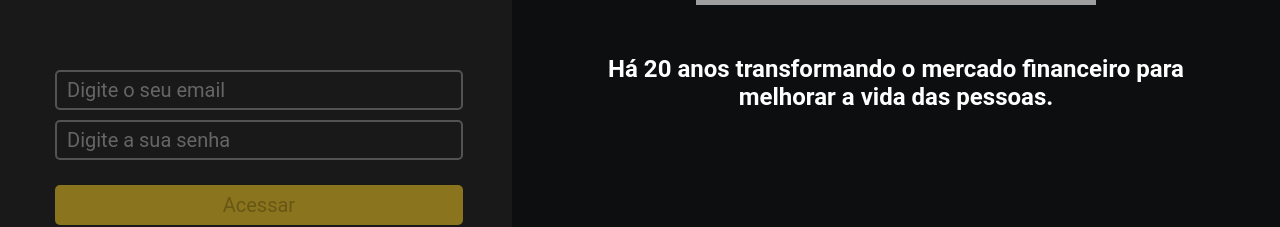
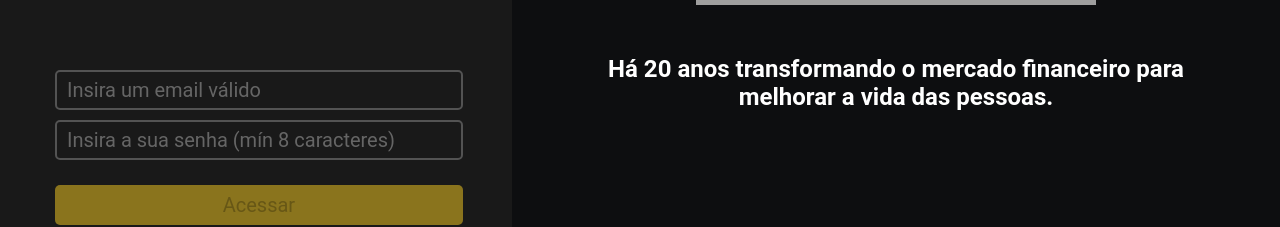
Before and after one commit to AmorimTorres/xp-app, a React (Create React App) app: page / in a window 1280 px wide. Shown: the part 425-652 px from the top of the page. Built offline with nearby package versions, Linux system fonts and the light colour scheme; grey boxes are pictures that could not be loaded.

Commit message:
REFAC: detail in password input placeholder

```diff
--- a/src/Pages/Login/Login.jsx
+++ b/src/Pages/Login/Login.jsx
@@ -45,7 +45,7 @@ function Login() {
         <form>
           <label htmlFor="email">
             <input
-              placeholder="Digite o seu email"
+              placeholder="Insira um email válido"
               type="text"
               aria-label="email"
               onChange={({ target }) => setEmail(target.value)}
@@ -54,7 +54,7 @@ function Login() {
           </label>
           <label htmlFor="email">
             <input
-              placeholder="Digite a sua senha"
+              placeholder="Insira a sua senha (mín 8 caracteres)"
               type="password"
               aria-label="password"
               onChange={({ target }) => setPassword(target.value)}
```
